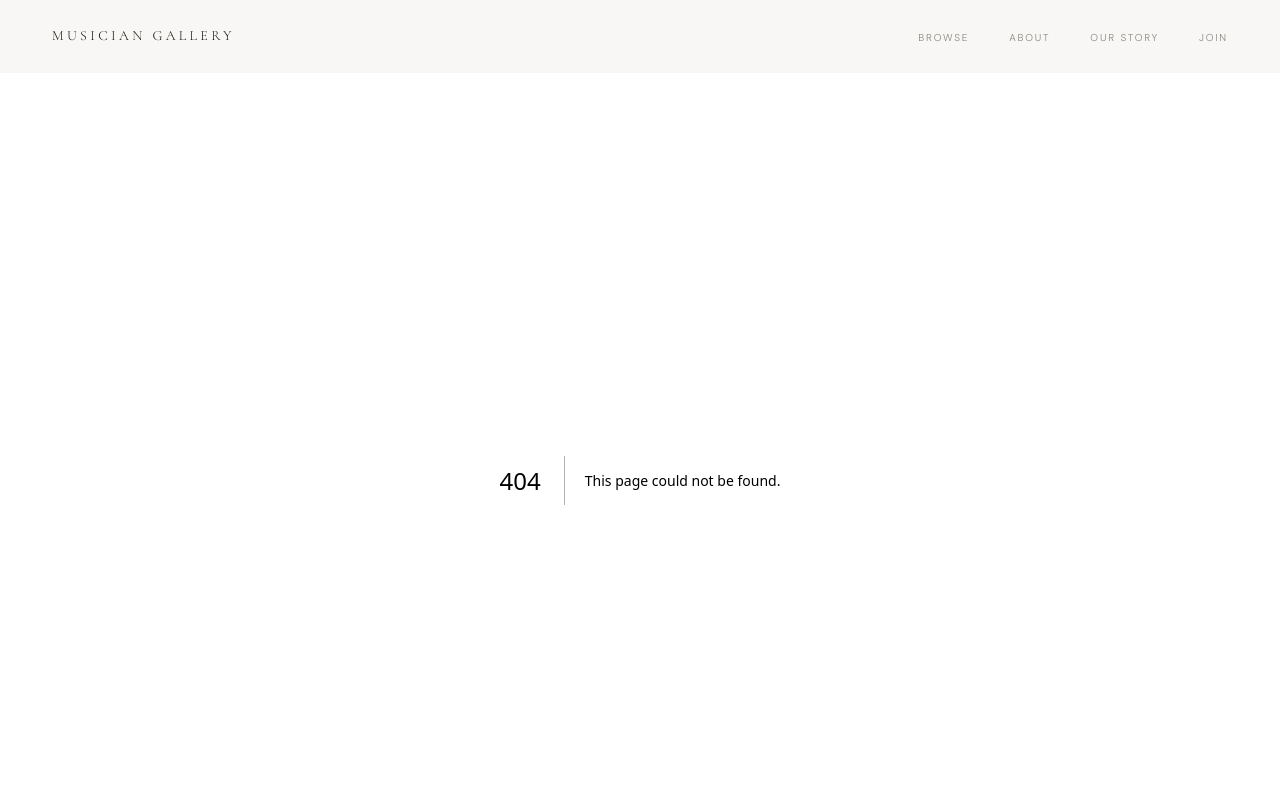
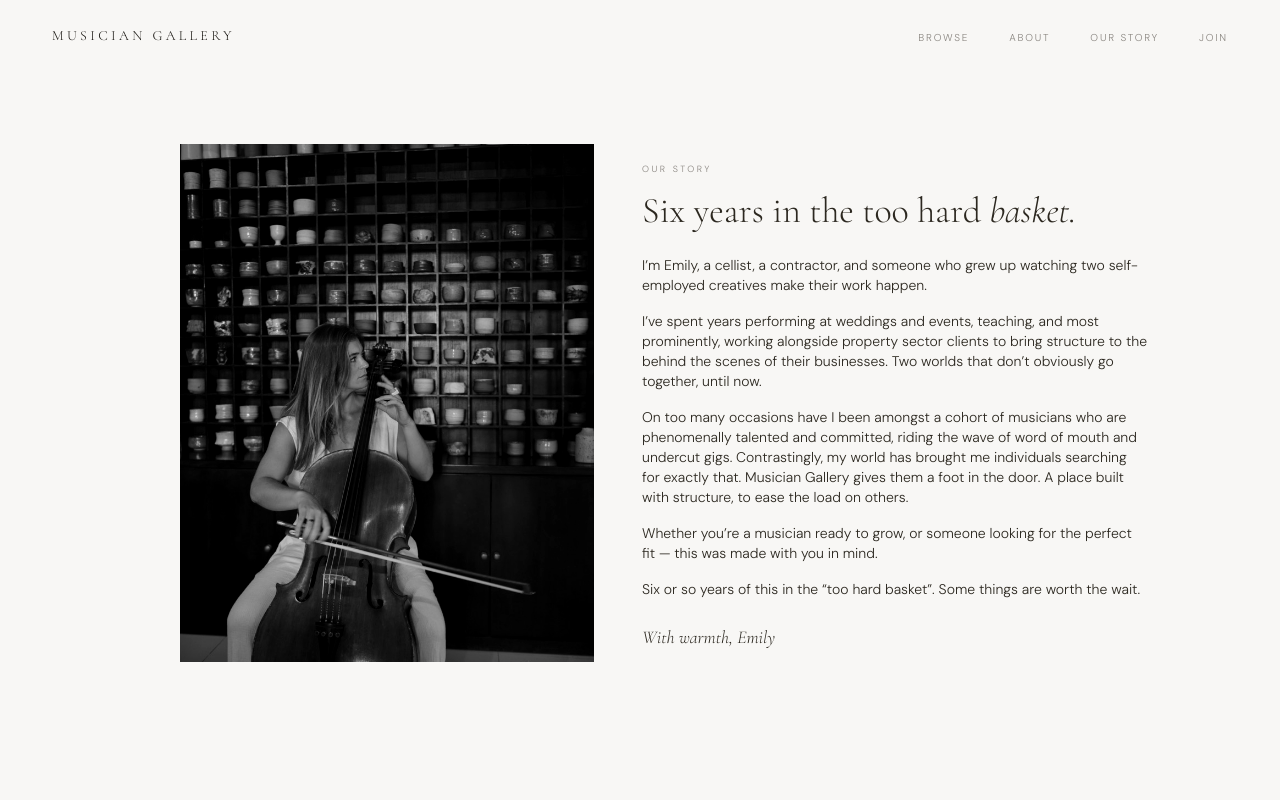
Before and after one commit to musiciangallery/Musician-Gallery, a Next.js app: page /our-story in a window 1280 px wide. Before the commit this address had no page. Shown: the top 800 px of the page. Built offline with nearby package versions, Linux system fonts and the light colour scheme.

Commit message:
Add files via upload

```diff
--- a/src/app/gallery/page.tsx
+++ b/src/app/gallery/page.tsx
@@ -18,7 +18,7 @@ export default async function GalleryPage() {
         Every musician, <em>considered.</em>
       </h1>
       <p className="text-sm text-mid max-w-xl mb-12">
-        Browse vetted event musicians and teachers across Aotearoa New Zealand.
+        Browse vetted event musicians and teachers across Aotearoa, New Zealand.
         Filter by instrument, region, or occasion to find exactly who you need.
       </p>
       <GalleryBrowser allMusicians={allMusicians} />
--- /dev/null
+++ b/src/app/our-story/page.tsx
@@ -0,0 +1,55 @@
+import type { Metadata } from "next";
+import Image from "next/image";
+
+export const metadata: Metadata = {
+  title: "Our Story | Musician Gallery",
+};
+
+export default function OurStoryPage() {
+  return (
+    <section className="max-w-5xl mx-auto px-6 md:px-[52px] py-16 grid md:grid-cols-[45%_55%] gap-12 items-center">
+      <div className="relative aspect-[4/5] order-2 md:order-1">
+        <Image
+          src="/brand/story-emily-cello.jpg"
+          alt="Emily, founder of Musician Gallery, playing cello"
+          fill
+          className="object-cover photo-mono"
+          sizes="(max-width: 768px) 100vw, 45vw"
+        />
+      </div>
+      <div className="order-1 md:order-2 max-w-lg">
+        <span className="eyebrow">Our Story</span>
+        <h1 className="font-serif text-3xl md:text-4xl mt-3 mb-6">
+          Six years in the too hard <em>basket.</em>
+        </h1>
+        <p className="text-sm mb-4">
+          I&rsquo;m Emily, a cellist, a contractor, and someone who grew up
+          watching two self-employed creatives make their work happen.
+        </p>
+        <p className="text-sm mb-4">
+          I&rsquo;ve spent years performing at weddings and events, teaching,
+          and most prominently, working alongside property sector clients to
+          bring structure to the behind the scenes of their businesses. Two
+          worlds that don&rsquo;t obviously go together, until now.
+        </p>
+        <p className="text-sm mb-4">
+          On too many occasions have I been amongst a cohort of musicians who
+          are phenomenally talented and committed, riding the wave of word of
+          mouth and undercut gigs. Contrastingly, my world has brought me
+          individuals searching for exactly that. Musician Gallery gives them
+          a foot in the door. A place built with structure, to ease the load
+          on others.
+        </p>
+        <p className="text-sm mb-4">
+          Whether you&rsquo;re a musician ready to grow, or someone looking
+          for the perfect fit &mdash; this was made with you in mind.
+        </p>
+        <p className="text-sm mb-4">
+          Six or so years of this in the &ldquo;too hard basket&rdquo;. Some
+          things are worth the wait.
+        </p>
+        <p className="font-serif italic text-lg mt-6">With warmth, Emily</p>
+      </div>
+    </section>
+  );
+}
--- a/src/app/page.tsx
+++ b/src/app/page.tsx
@@ -31,12 +31,12 @@ const howSteps = [
   {
     n: "I",
     t: "Browse the gallery",
-    b: "Search by instrument, location, or occasion. Every profile is complete and considered. No chasing, no guessing.",
+    b: "Search by instrument, location, or occasion. Every profile is complete and considered.",
   },
   {
     n: "II",
     t: "Send a booking request",
-    b: "Reach out directly through the platform. Your musician receives the details and responds within 48 hours.",
+    b: "Reach out directly through the platform. Your musician receives the details and gets back to you directly.",
   },
   {
     n: "III",
@@ -46,7 +46,7 @@ const howSteps = [
   {
     n: "IV",
     t: "Enjoy the music",
-    b: "Your musician shows up, plays beautifully, and gets paid. We take care of everything in between.",
+    b: "Whether it's a performance or a lesson, your musician or teacher delivers — and gets paid. We take care of everything in between.",
   },
 ];
 
@@ -68,9 +68,9 @@ export default function Home() {
             <em>musicians.</em>
           </h1>
           <p className="max-w-md text-sm mb-8">
-            A considered space where professional musicians are discoverable,
-            trusted, and supported. Clients and students can find exactly who
-            they need.
+            A gallery inspired by function and growth, built to be a
+            considered introduction between talented musicians and those
+            seeking them.
           </p>
           <div className="flex flex-wrap gap-6">
             <Link
@@ -108,9 +108,9 @@ export default function Home() {
             A functional, considered <em>space.</em>
           </h2>
           <p className="text-sm max-w-lg mb-3">
-            Musician Gallery exists to create capacity. A place where
-            professional musicians are discoverable and trusted, and where
-            clients and students can find exactly who they need.
+            A place built with structure, not guesswork. Every profile is
+            complete and considered, so nobody&rsquo;s left chasing word of
+            mouth or undercut gigs to find good work.
           </p>
           <div className="grid grid-cols-3 gap-6 max-w-lg mt-10">
             <div>
@@ -165,7 +165,7 @@ export default function Home() {
             Every musician, <em>considered.</em>
           </h3>
           <p className="text-sm text-mid mt-4 max-w-xs">
-            Browse event musicians and teachers across Aotearoa New Zealand,
+            Browse event musicians and teachers across Aotearoa, New Zealand,
             all in one place.
           </p>
         </div>
@@ -204,7 +204,7 @@ export default function Home() {
             <br />
             both sides of
             <br />
-            <em>the screen.</em>
+            <em>the platform.</em>
           </h2>
           <p className="text-sm text-mid mt-6 max-w-xs">
             Every booking is handled through the platform, from first enquiry
@@ -221,53 +221,6 @@ export default function Home() {
               </div>
             </div>
           ))}
-        </div>
-      </section>
-
-      <section className="px-6 md:px-[52px] py-20 border-t border-rule grid md:grid-cols-[45%_55%] gap-12 items-center" id="story">
-        <div className="relative aspect-[4/5] order-2 md:order-1">
-          <Image
-            src="/brand/story-emily-cello.jpg"
-            alt="Emily, founder of Musician Gallery, playing cello"
-            fill
-            className="object-cover photo-mono"
-            sizes="(max-width: 768px) 100vw, 45vw"
-          />
-        </div>
-        <div className="order-1 md:order-2 max-w-lg">
-          <span className="eyebrow">Our Story</span>
-          <h2 className="font-serif text-3xl md:text-4xl mt-3 mb-6">
-            Six years in the too hard <em>basket.</em>
-          </h2>
-          <p className="text-sm mb-4">
-            I&rsquo;m Emily, a cellist, a contractor, and someone who grew up
-            watching two self-employed creatives make their work happen.
-          </p>
-          <p className="text-sm mb-4">
-            I&rsquo;ve spent years performing at weddings and events,
-            teaching, and most prominently, working alongside property
-            sector clients to bring structure to the behind the scenes of
-            their businesses. Two worlds that don&rsquo;t obviously go
-            together, until now.
-          </p>
-          <p className="text-sm mb-4">
-            On too many occasions have I been amongst a cohort of musicians
-            who are phenomenally talented and committed, riding the wave of
-            word of mouth and undercut gigs. Contrastingly, my world has
-            brought me individuals searching for exactly that. Musician
-            Gallery gives them a foot in the door. A place built with
-            structure, to ease the load on others.
-          </p>
-          <p className="text-sm mb-4">
-            Whether you&rsquo;re a musician ready to grow, or someone
-            looking for the perfect fit &mdash; this was made with you in
-            mind.
-          </p>
-          <p className="text-sm mb-4">
-            Six or so years of this in the &ldquo;too hard basket&rdquo;.
-            Some things are worth the wait.
-          </p>
-          <p className="font-serif italic text-lg mt-6">With warmth, Emily</p>
         </div>
       </section>
 
@@ -309,8 +262,8 @@ export default function Home() {
             Find the right musician. Book with confidence.
           </h2>
           <p className="text-sm text-mid mb-6">
-            Browse a considered gallery of vetted professional musicians and
-            teachers. A 10% platform fee applies to bookings, no hidden costs.
+            Browse a considered gallery of professional musicians and
+            teachers, with vetting shown on each profile. A 10% platform fee applies to bookings, no hidden costs.
           </p>
           <Link href="/gallery" className="text-xs tracking-[0.1em] uppercase border-b border-blk pb-1 hover:text-accent hover:border-accent">
             Find a musician
```
